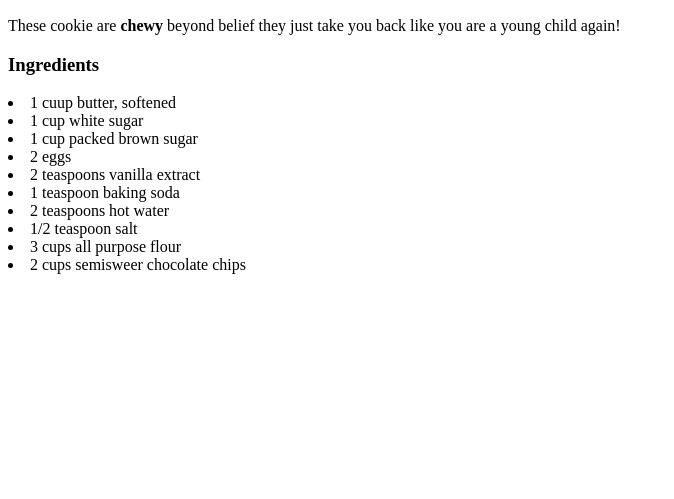
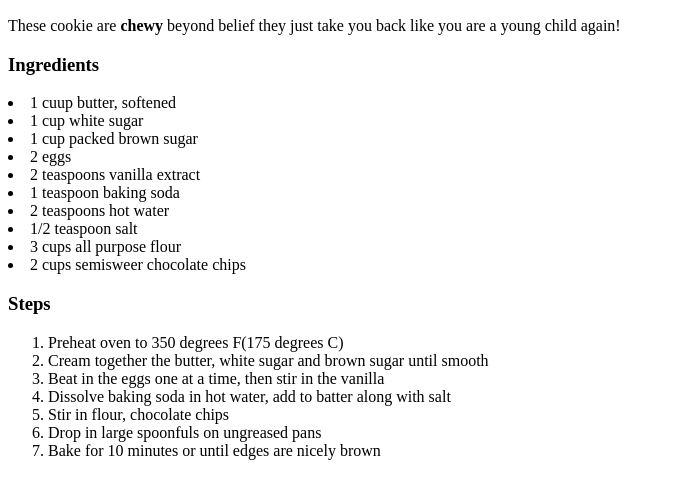
Before and after one commit to samdabeast7/odin-recipes, a plain HTML site: page recipes/chocolate-chip-cookies.html in a window 1280 px wide. Shown: the part 99-598 px from the top of the page, without its empty margins (0-674 px from the left). Drawn offline with Linux system fonts and the light colour scheme.

Commit message:
Added steps + organized code + changing spelling

```diff
--- a/recipes/chocolate-chip-cookies.html
+++ b/recipes/chocolate-chip-cookies.html
@@ -9,6 +9,7 @@
     <h1>Chocolate Chip Cookie Recipe</h1>
     <img src="../images/cookie.jpg">
     <p>These cookie are <strong>chewy</strong> beyond belief they just take you back like you are a young child again!</p>
+
     <h3>Ingredients</h3>
     <li>1 cuup butter, softened</li>
     <li>1 cup white sugar</li>
@@ -20,5 +21,16 @@
     <li>1/2 teaspoon salt</li>
     <li>3 cups all purpose flour</li>
     <li>2 cups semisweer chocolate chips</li>
+
+    <h3>Steps</h3>
+    <ol>
+        <li>Preheat oven to 350 degrees F(175 degrees C)</li>
+        <li>Cream together the butter, white sugar and brown sugar until smooth</li>
+        <li>Beat in the eggs one at a time, then stir in the vanilla</li>
+        <li>Dissolve baking soda in hot water, add to batter along with salt</li>
+        <li>Stir in flour, chocolate chips</li>
+        <li>Drop in large spoonfuls on ungreased pans</li>
+        <li>Bake for 10 minutes or until edges are nicely brown</li>
+    </ol>
 </body>
 </html>
```
